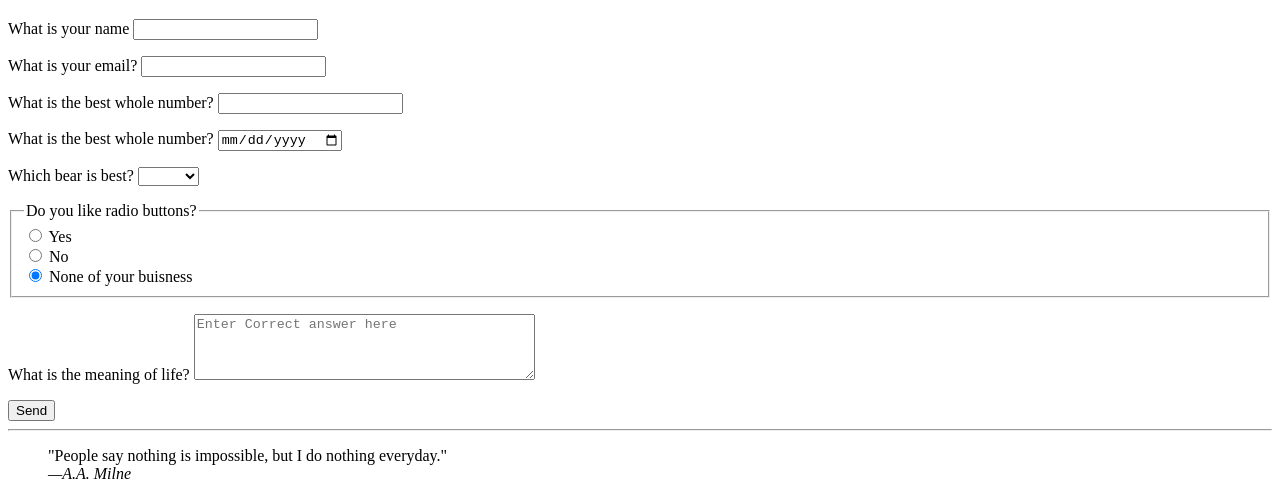
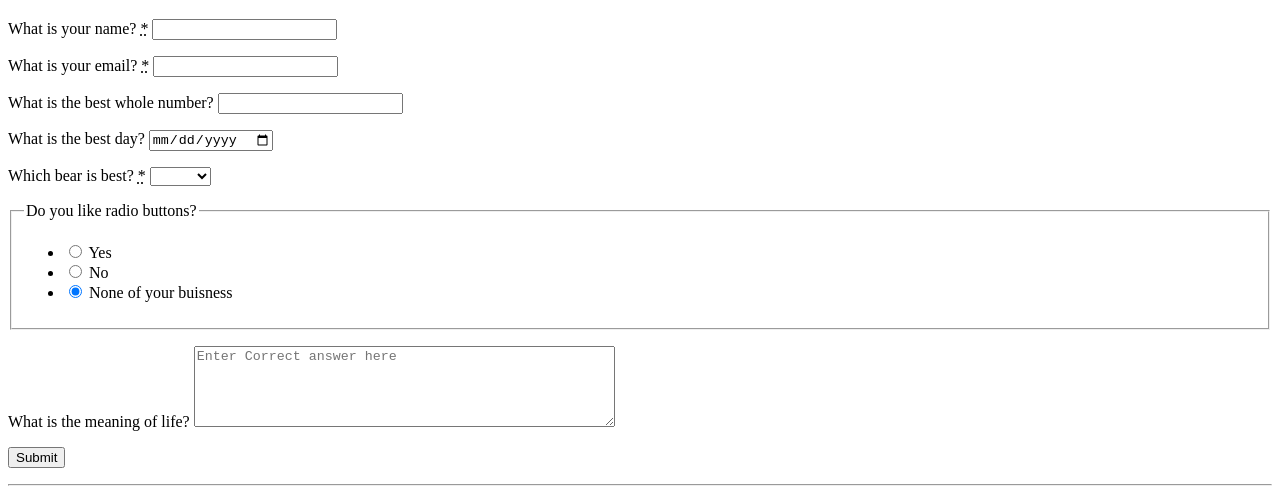
Before and after one commit to AlainArseneault/csd120.20.arseneault-alain, a plain HTML site: page survey.html in a window 1280 px wide. Shown: the part 149-645 px from the top of the page. Drawn offline with Linux system fonts and the light colour scheme.

Commit message:
lab 4 notes

```diff
--- a/survey.html
+++ b/survey.html
@@ -29,25 +29,25 @@
             <h1>Survey</h1>
             	<form action="https://formspree.io/f/mjvprevn" method="POST">
                     <p>
-            		    <label for="name">What is your name</label>
-  					    <input type="text" name="name_field" id="name"  required><br>
+            		    <label for="name">What is your name? <abbr title="required" aria-label="required">*</abbr></abbr></label>
+  					    <input type="text" name="name_field" id="name"  required>
                	    </p>
                     <p>
-                	    <label for="email">What is your email?</label>
-                	    <input type="email" name="email_field" id="email"  required><br>
+                	    <label for="email">What is your email? <abbr title="required" aria-label="required">*</abbr></label>
+                	    <input type="email" name="email_field" id="email"  required>
                	    </p>
                     <p>
                 	    <label for="whole">What is the best whole number?</label>
-                	    <input type="number" name="best_whole_number" id="whole" min="0"><br>
+                	    <input type="number" name="best_whole_number" id="whole" min="1">
                     </p>
                     <p>
-             		    <label for="best_day">What is the best whole number?</label>
-                	    <input type="date" name="best_day" id="best_day"><br>
+             		    <label for="best_day">What is the best day?</label>
+                	    <input type="date" name="best_day" id="best_day">
                     </p>
                     <p>
-                	    <label for="best_bear">Which bear is best?</label>
+                	    <label for="best_bear">Which bear is best? <abbr title="required" aria-label="required">*</abbr></label>
                 	    <select name="best_bear" id="best_bear" required>
-                    	    <option value=""> </option>
+                    	    <option value="">&nbsp;</option>
                     	    <option value="black">Black</option>
                             <option value="brown">Brown</option>
                             <option value="care">Care</option>
@@ -59,22 +59,28 @@
                     <fieldset>
                 	    <legend>Do you like radio buttons?</legend>
 
-                        <input type="radio" id="yes" name="Do_you_like_radio" value="yes">
-                        <label for="yes">Yes</label>
-                        <br>
-                        <input type="radio" id="no" name="Do_you_like_radio" value="no">
-                        <label for="no">No</label>
-                        <br>
-                        <input type="radio" id="maybe" name="Do_you_like_radio" value="none_of_your_buisness" checked>
-                        <label for="no">None of your buisness</label>
+                        <ul>
+                            <li>
+                                <input type="radio" id="yes" name="Do_you_like_radio" value="yes">
+                                <label for="yes">Yes</label>
+                            </li>
+                            <li>
+                                <input type="radio" id="no" name="Do_you_like_radio" value="no">
+                                <label for="no">No</label>
+                            </li>
+                            <li>
+                                <input type="radio" id="maybe" name="Do_you_like_radio" value="?" checked>
+                                <label for="maybe">None of your buisness</label>
+                            </li>
+                        </ul>
                     </fieldset>
                     <p>
                  	    <label for="meaning">What is the meaning of life?</label>
-                	    <textarea placeholder="Enter Correct answer here" id="meaning" rows="4" cols="40"></textarea>
+                	    <textarea placeholder="Enter Correct answer here" name="life_meaning" id="meaning" rows="5" cols="50"></textarea>
                     </p>
-                     <label>
-                        <input type="submit" value="Send">
-                    </label>
+                     <p>
+                        <button type="submit">Submit</button>
+                     </p>
             	</form>
         </main>
         <footer>
```
Also changed, not shown: index.html (+16 -15 lines).
